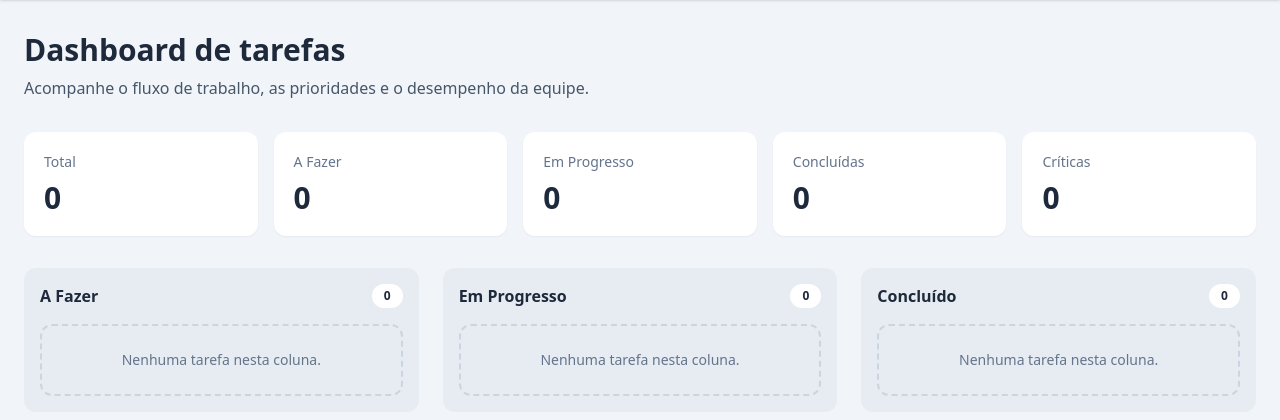
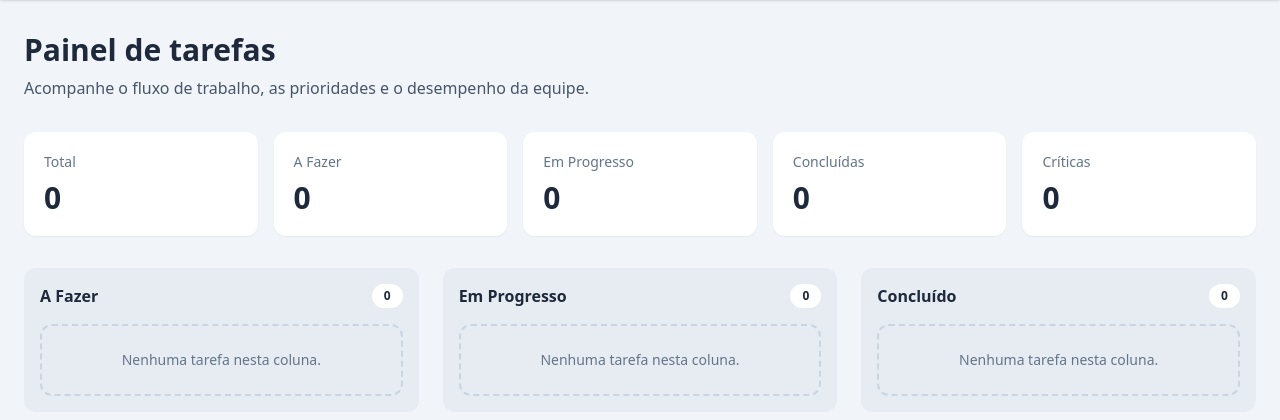
Before and after one commit to juanhenrique1306/TechFlow, a Flask app: page / in a window 1280 px wide. Shown: the part 68-488 px from the top of the page. Run offline with Flask 3, Linux system fonts and the light colour scheme; some libraries are stand-ins or nearby versions.

Commit message:
Fixado erro CI título

```diff
--- a/src/templates/dashboard.html
+++ b/src/templates/dashboard.html
@@ -3,7 +3,7 @@
 
 {% block content %}
 <section class="mb-8">
-    <h1 class="text-3xl font-bold">Dashboard de tarefas</h1>
+    <h1 class="text-3xl font-bold">Painel de tarefas</h1>
     <p class="mt-2 text-slate-600">Acompanhe o fluxo de trabalho, as prioridades e o desempenho da equipe.</p>
 </section>
 
```
